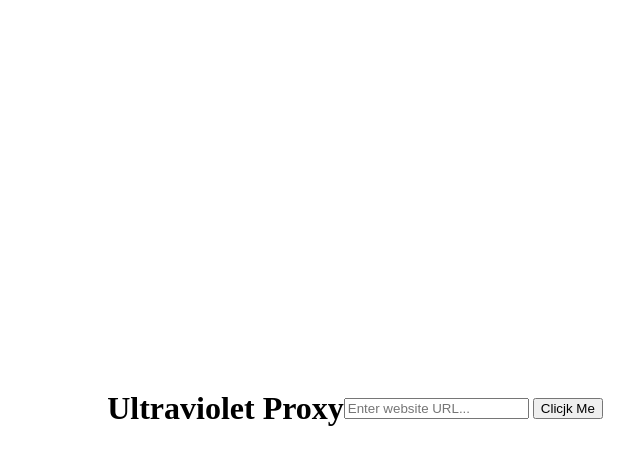
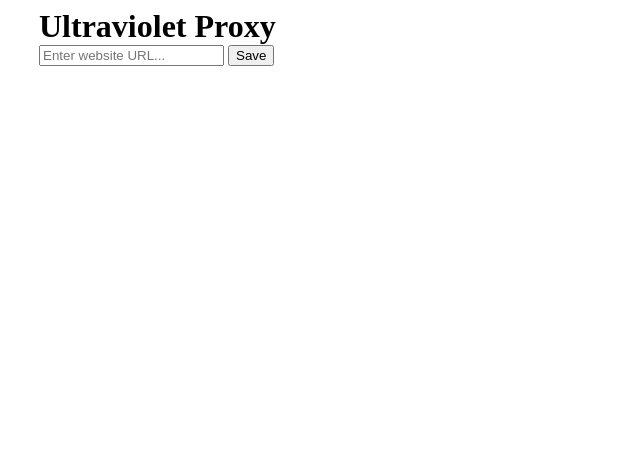
Before and after one commit to retrozy1/proxytest.github.io, a plain HTML site: page index.html in a window 1280 px wide. Shown: the whole page, without its empty margins (285-925 px from the left). Drawn offline with Linux system fonts and the light colour scheme.

Commit message:
Update index.html

```diff
--- a/index.html
+++ b/index.html
@@ -6,12 +6,11 @@
         <title>Ultraviolet Proxy</title>
     </head>
     <body>
-        <div style="display: flex; justify-content: center; align-items: center; height: 100vh;">
-            <h1>Ultraviolet Proxy</h1>
-            <form id="proxy-form">
-                <input type="text" id="url" placeholder="Enter website URL..." required>
-                <button onclick="myFunction()">Clicjk Me</button>
-            </form>
-        </div>
+        <h1 style="margin: 0 auto; width: 50%;">Ultraviolet Proxy</h1>
+        <form style="margin: 0 auto; width: 50%;" id="proxy-form">
+            <input type="text" id="url" placeholder="Enter website URL..." required>
+            <button id="sessionButton" data-action="save">Save</button>
+        </form>
+        <script src="/all.js"
     </body>
 </html>
```
